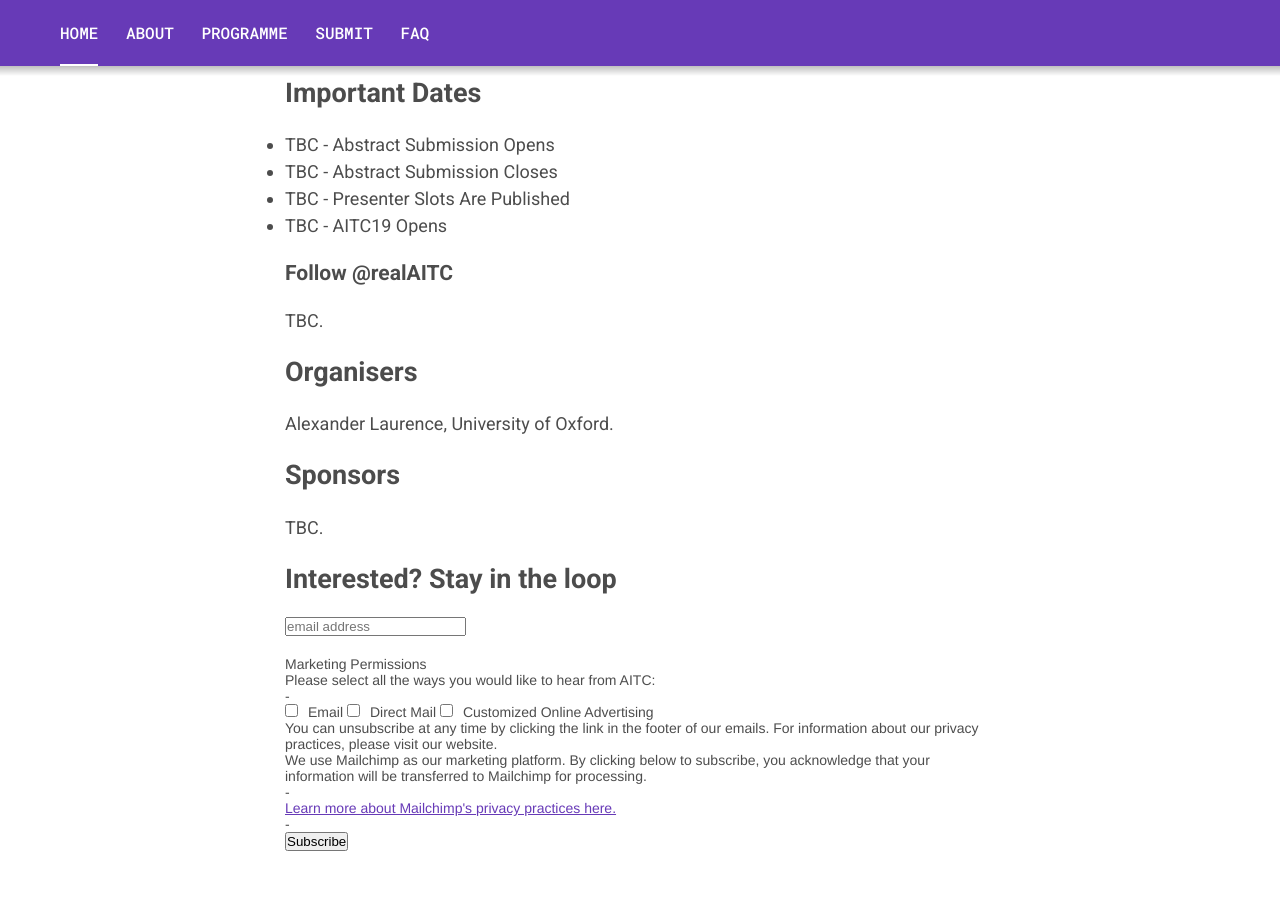
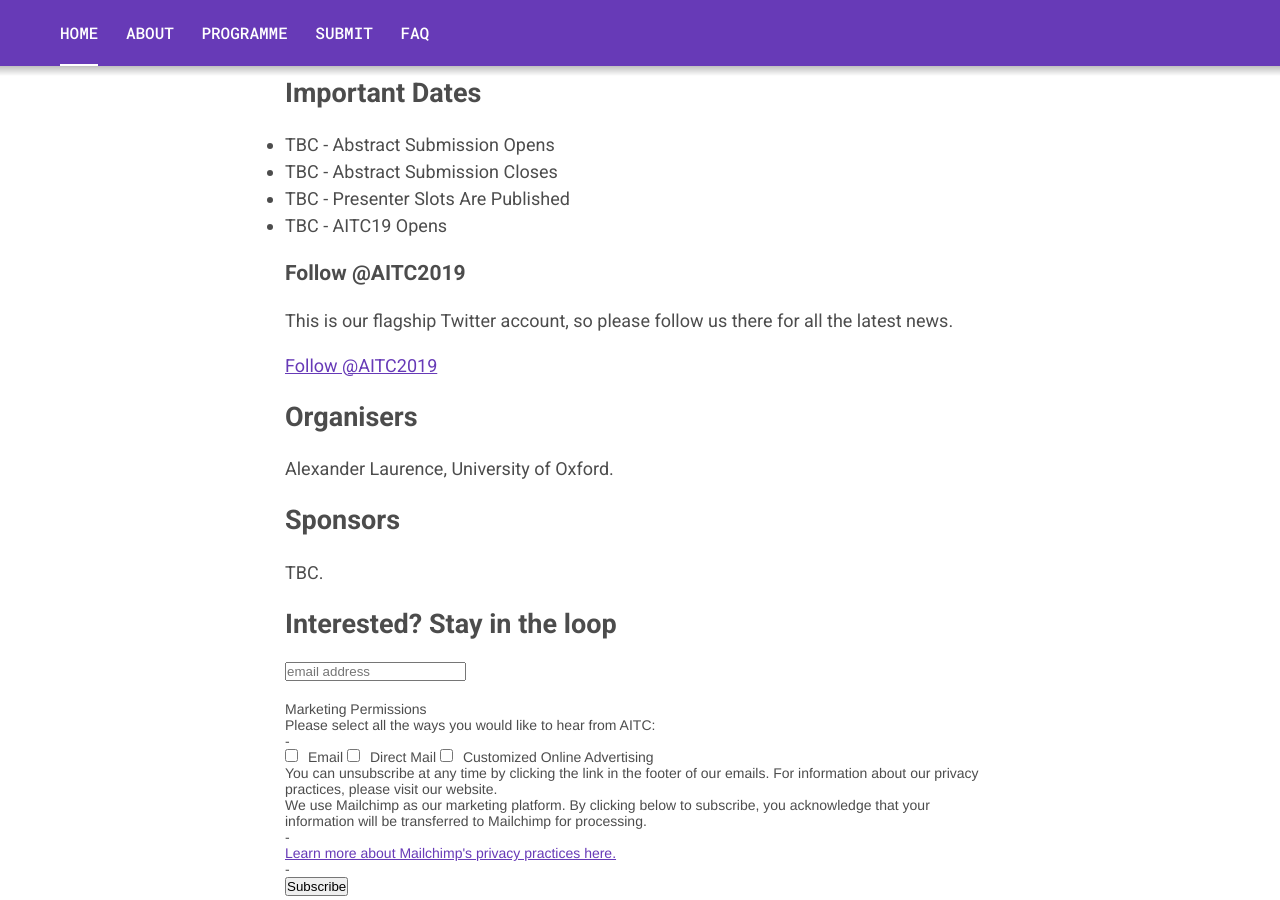
Before and after one commit to aitwitterconference/aitwitterconference.github.io, a Jekyll site: the page built from index.markdown, in a window 1280 px wide and 900 px high, scrolled down 916 px. Built offline with Jekyll 4.4.1, drawn with Linux system fonts in a browser that asks for light colours; comment, search, counter and statistics services are not loaded.

Commit message:
Update index.markdown

```diff
--- a/index.markdown
+++ b/index.markdown
@@ -17,9 +17,13 @@ The virtual conference will take place entirely on Twitter. During the event, pr
 * TBC - Presenter Slots Are Published
 * TBC - AITC19 Opens
 
-### Follow @realAITC
+### Follow @AITC2019
 
-TBC.
+This is our flagship Twitter account, so please follow us there for all the latest news.
+
+<a class="twitter-follow-button"
+  href="https://twitter.com/AITC2019">
+Follow @AITC2019</a>
 
 ## Organisers
 
```
